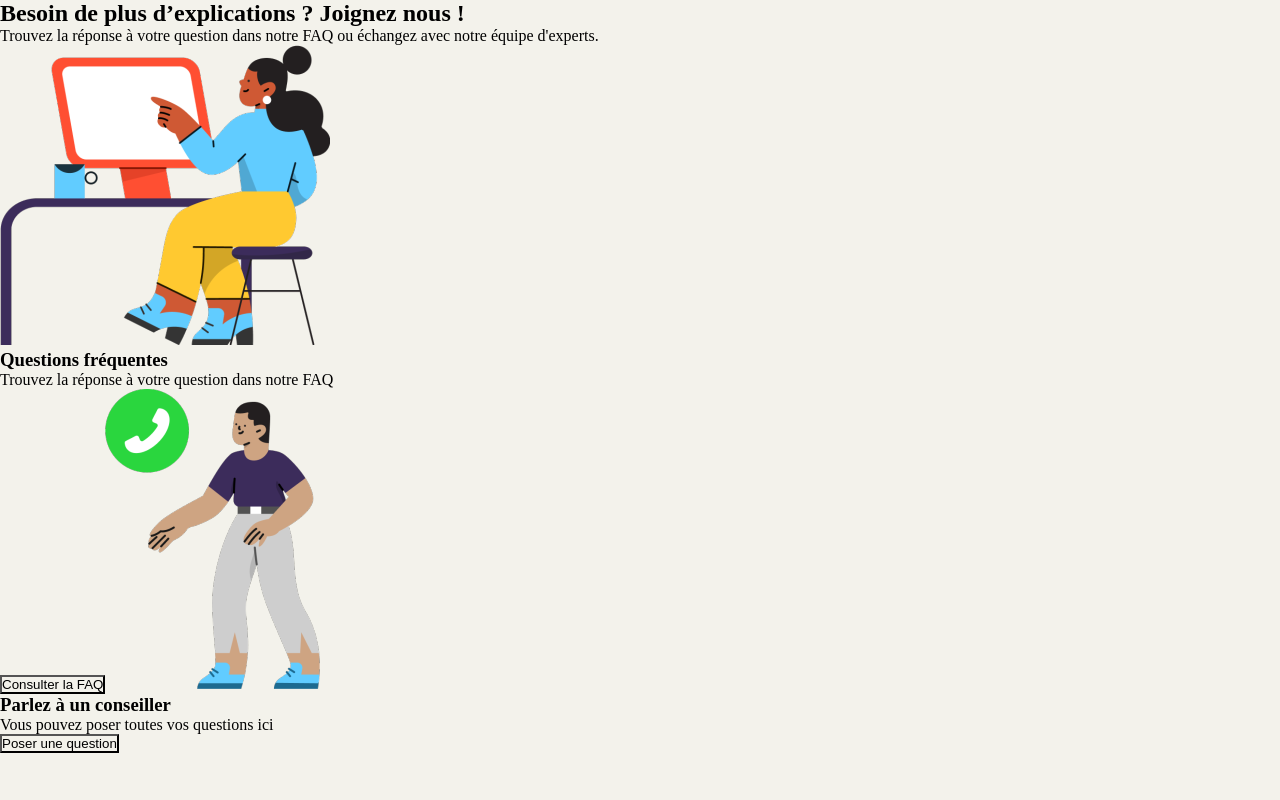
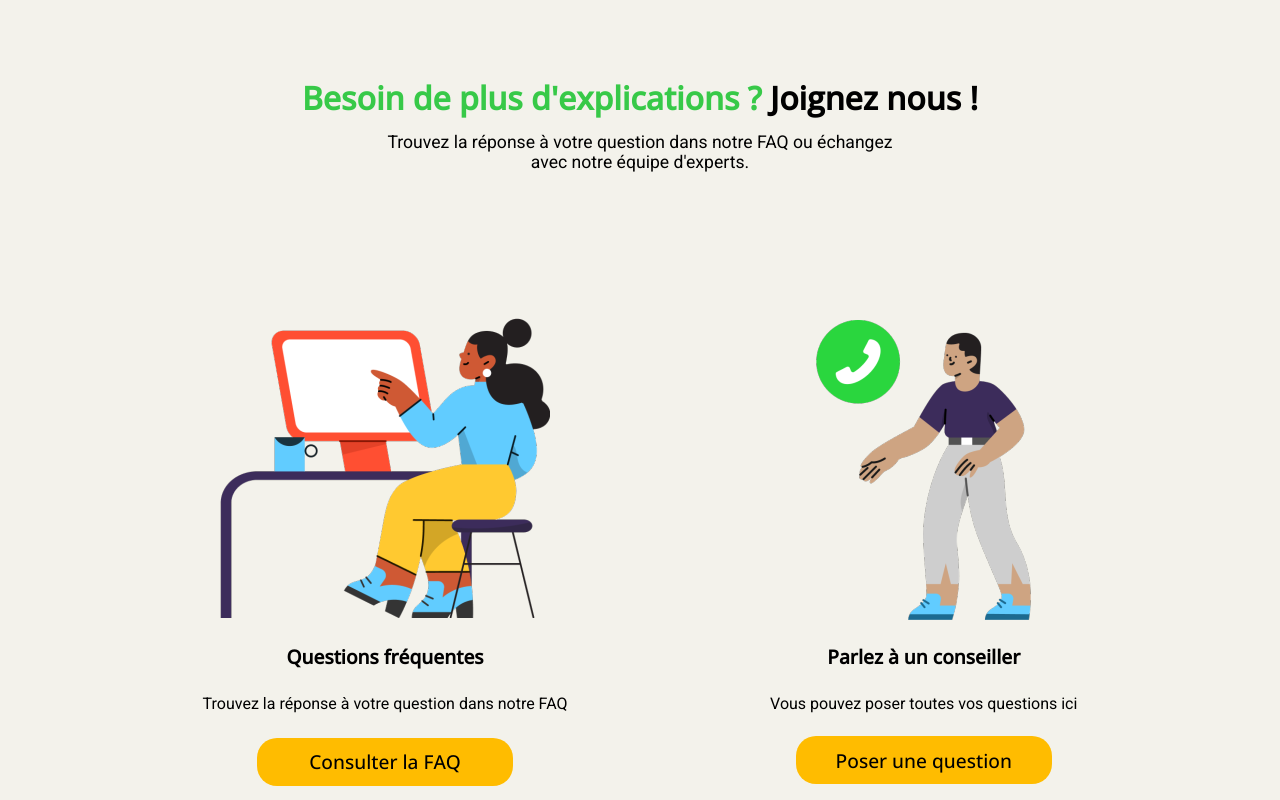
Before and after one commit to WildCodeSchool/paris-0921-project3-my-singa-assurance, a React (Vite) app: page /nouscontacter in a window 1280 px wide. Built offline with nearby package versions, Linux system fonts and the light colour scheme.

Commit message:
added style to contactPage

```diff
--- a/src/components/ContactPage.jsx
+++ b/src/components/ContactPage.jsx
@@ -9,20 +9,26 @@ function Contact() {
   return (
     <div className={style.mainContactPageContainer}>
       <div className={style.textContact}>
-        <h2 className={style.titleContact}>Besoin de plus d’explications ? Joignez nous !</h2>
+        <h2 className={style.titleContact}>
+          <span className={style.span1}>Besoin de plus d&apos;explications ? </span> <span className={style.span2}>Joignez nous !</span>
+        </h2>
         <p className={style.contactDescricption}>Trouvez la réponse à votre question dans notre FAQ ou échangez avec notre équipe d&apos;experts.</p>
       </div>
       <div className={style.imageContainer}>
+        <div className={style.imageRight}>
           <img src={Contact1} alt="Contact1" className={style.contact1} />
           <h3 className={style.titleImage1}>Questions fréquentes</h3>
           <p className={style.descriptionImage1}>Trouvez la réponse à votre question dans notre FAQ</p>
           <button className={style.btnImage1}>Consulter la FAQ</button>
+        </div>
+        <div className={style.imageLeft}>
           <img src={Contact2} alt="Contact2" className={style.contact2} />
           <h3 className={style.titleImage2}>Parlez à un conseiller</h3>
           <p className={style.descriptionImage2}>Vous pouvez poser toutes vos questions ici</p>
           <button className={style.btnImage2}>Poser une question</button>
         </div>
       </div>
+    </div>
   );
 }
 
--- a/src/components/style/ContactPage.module.scss
+++ b/src/components/style/ContactPage.module.scss
@@ -0,0 +1,78 @@
+@import url('https://fonts.googleapis.com/css2?family=Open+Sans:wght@500&display=swap');
+@import url('https://fonts.googleapis.com/css2?family=Roboto&display=swap');
+
+.mainContactPageContainer {
+  display: flex;
+  flex-direction: column;
+  align-items: center;
+}
+
+.textContact {
+  height: 15vh;
+  margin-top: 5%;
+  text-align: center;
+  display: flex;
+  flex-direction: column;
+  justify-content: space-evenly;
+}
+
+.titleContact {
+  font-family: 'Open Sans', sans-serif;
+  font-size: 2em;
+}
+
+.span1 {
+  color: #37c948;
+}
+
+.contactDescricption {
+  font-family: 'Roboto', sans-serif;
+  font-size: 1.1em;
+  color: black;
+  margin-left: 15%;
+  margin-right: 15%;
+}
+
+.imageContainer {
+  display: flex;
+  justify-content: space-evenly;
+  width: 100vw;
+  margin-top: 10%;
+}
+
+.imageRight,
+.imageLeft {
+  height: 60vh;
+  justify-content: space-evenly;
+  display: flex;
+  flex-direction: column;
+  align-items: center;
+}
+
+.titleImage1,
+.titleImage2 {
+  text-align: center;
+  margin-top: 5%;
+  font-family: 'Open Sans', sans-serif;
+  font-size: 1.2em;
+}
+
+.descriptionImage1,
+.descriptionImage2 {
+  font-family: 'Roboto', sans-serif;
+  font-size: 1em;
+  margin-top: 5%;
+}
+
+.btnImage1,
+.btnImage2 {
+  margin-top: 5%;
+  height: 6vh;
+  border: top;
+  border-radius: 20px;
+  width: 20vw;
+  background-color: #ffbc00;
+  border: none;
+  font-family: 'Open Sans', sans-serif;
+  font-size: 1.2em;
+}
```
Lines whose indentation alone changed are shown as unchanged.
